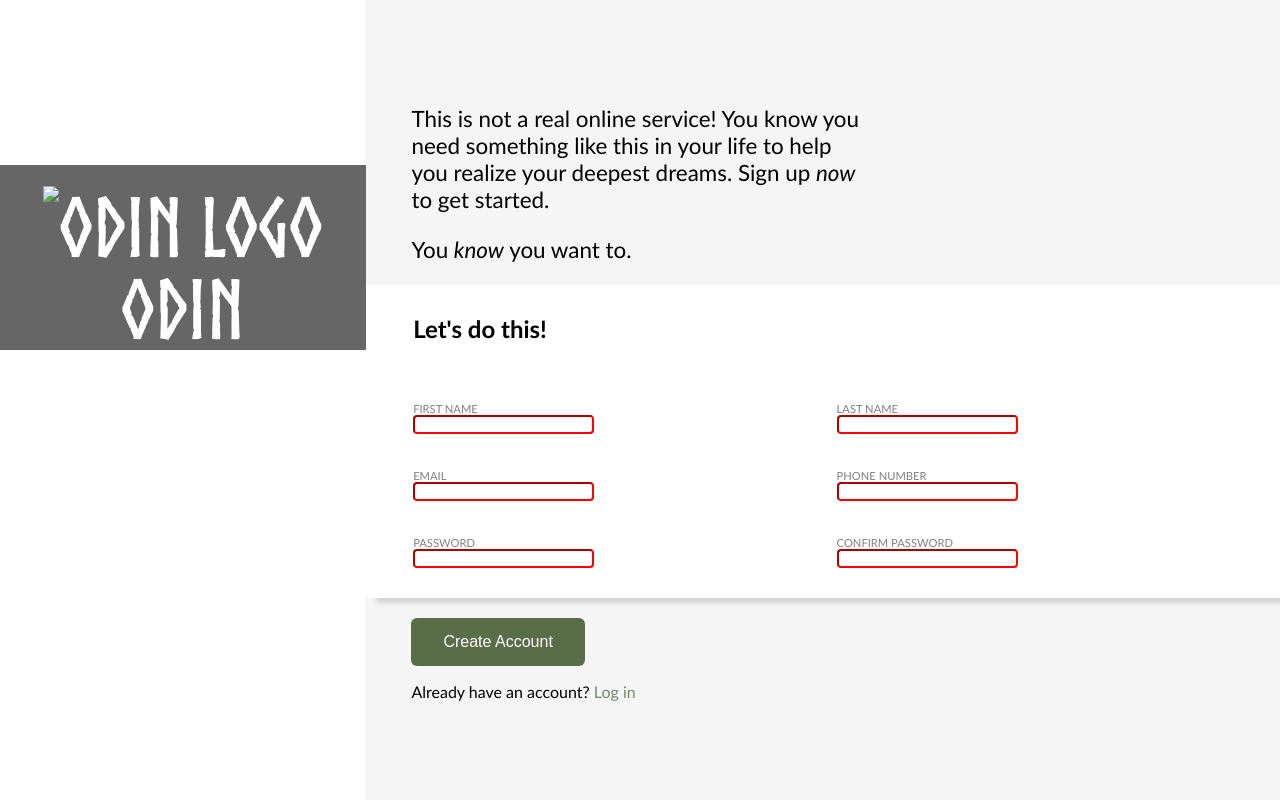
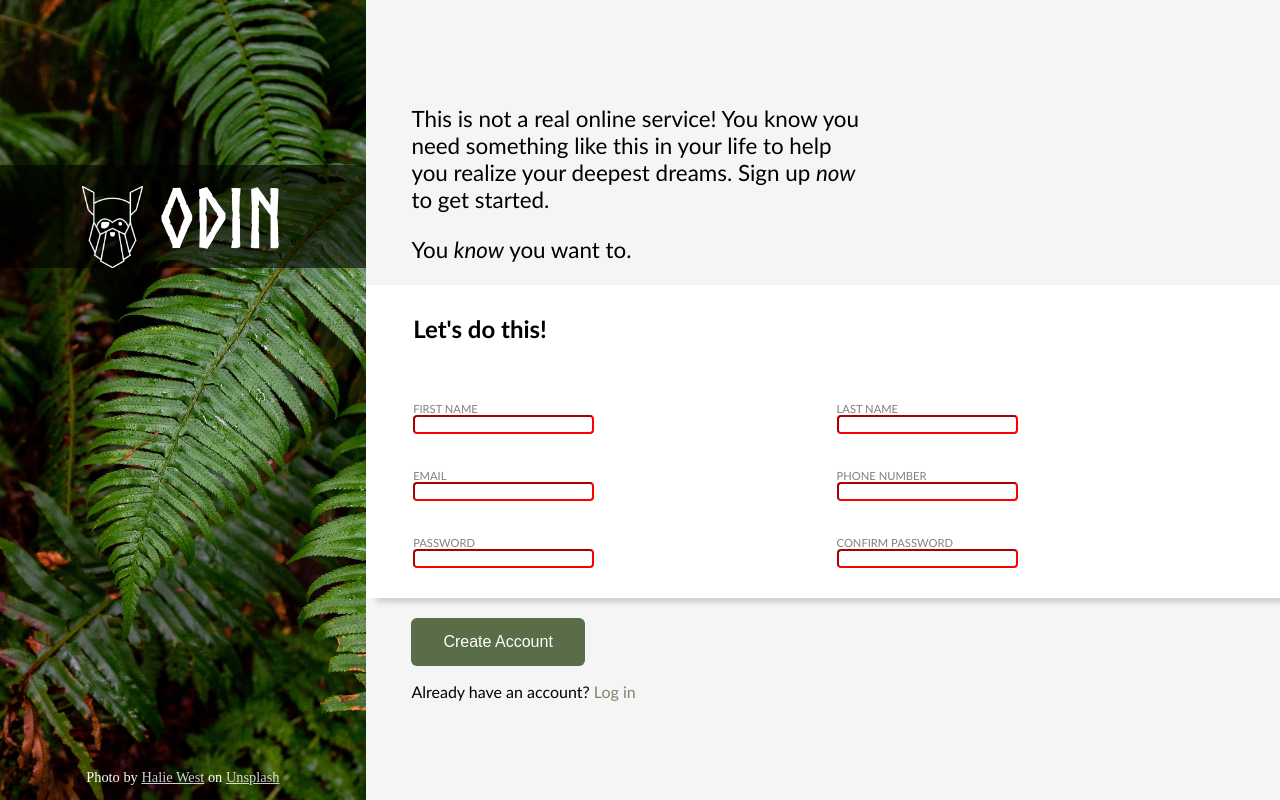
Before and after one commit to foulhowell/odin-forms, a plain HTML site: page index.html in a window 1280 px wide. Drawn offline with Linux system fonts and the light colour scheme; the site is published under a folder, as on GitHub Pages, so addresses that start at the root find nothing.

Commit message:
Fixed images not loading properly do to absolute path

```diff
--- a/index.html
+++ b/index.html
@@ -11,7 +11,7 @@
     <div class="full-content">
         <div class="left-content">
             <div class="banner">
-                <p class="banner-text"><img src="/images/odin-logo.png" alt="Odin Logo" class="logo"> ODIN</p>
+                <p class="banner-text"><img src="images/odin-logo.png" alt="Odin Logo" class="logo"> ODIN</p>
             </div>
             <p class="image-caption">Photo by <a href="https://unsplash.com/@haliewestphoto">Halie West</a> on <a href="https://unsplash.com/">Unsplash</a></p>
         </div>
--- a/styles.css
+++ b/styles.css
@@ -50,7 +50,7 @@ input:focus {
 .left-content {
     display: flex;
     flex-direction: column;
-    background-image: url(/images/halie-west-25xggax4bSA-unsplash.jpg);
+    background-image: url(images/halie-west-25xggax4bSA-unsplash.jpg);
     background-repeat: no-repeat;
     background-size: cover;
     width: 30%;
```
